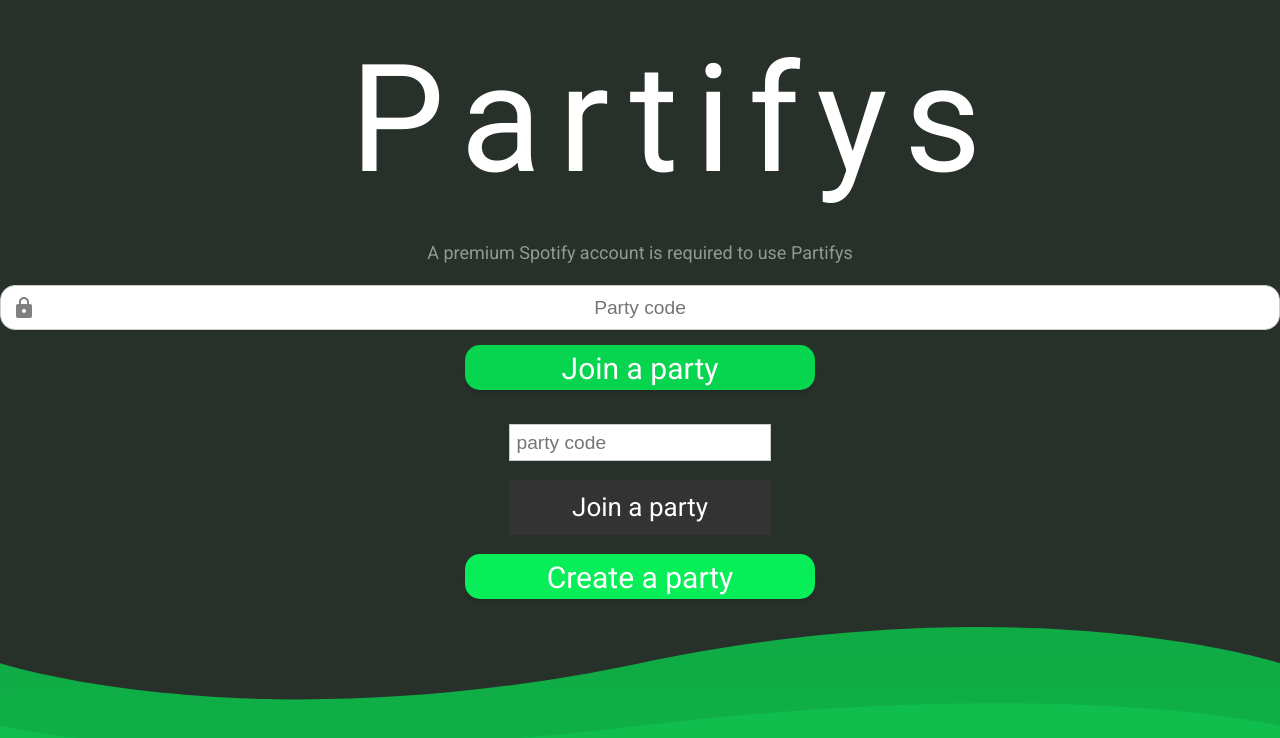
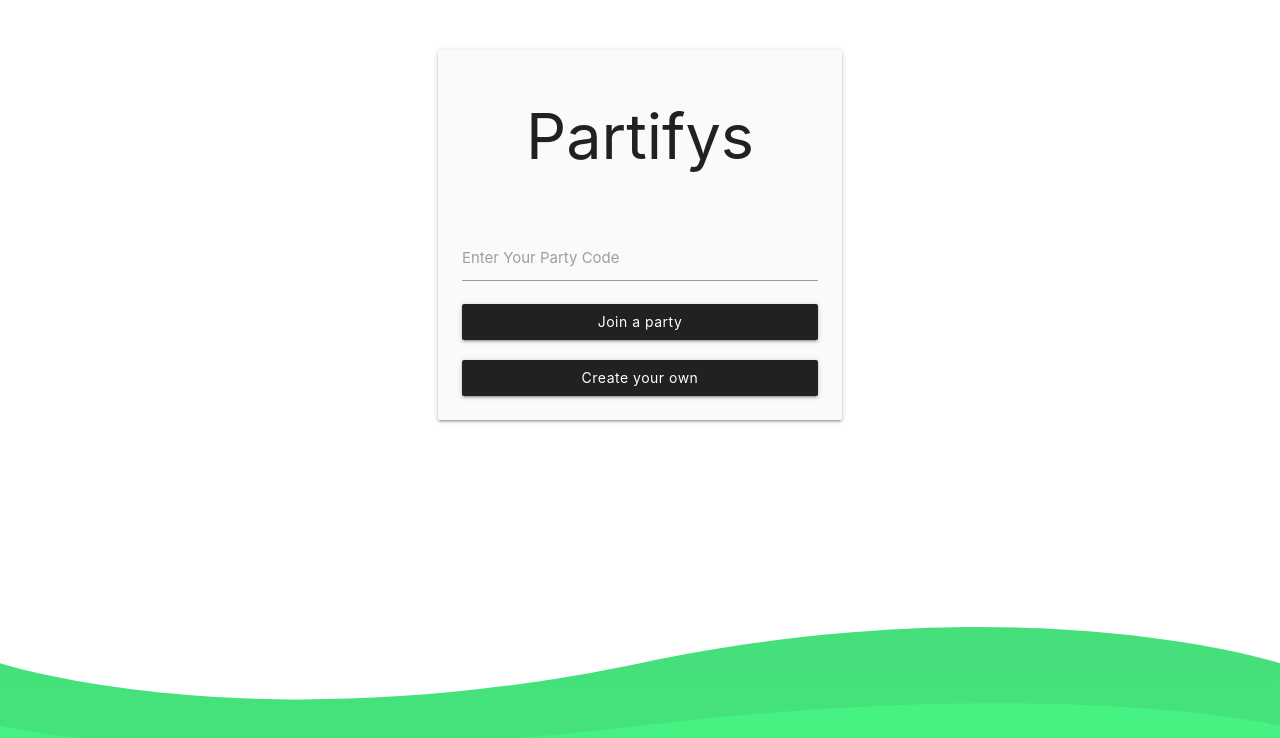
Before and after one commit to aditioan/partifys-frontend, a React (Create React App) app: page / in a window 1280 px wide. Shown: the top 738 px of the page. Built offline with nearby package versions, Linux system fonts and the light colour scheme; no server answers.

Commit message:
css adjust

```diff
--- a/package.json
+++ b/package.json
@@ -7,6 +7,7 @@
     "@testing-library/react": "^9.3.2",
     "@testing-library/user-event": "^7.1.2",
     "axios": "^0.19.2",
+    "materialize-css": "^1.0.0",
     "prop-types": "^15.7.2",
     "querystring": "^0.2.0",
     "react": "^16.13.1",
--- a/src/App.css
+++ /dev/null
@@ -1,414 +0,0 @@
-@import url('https://fonts.googleapis.com/css?family=Roboto');
-
-/* Global Styles */
-:root {
-  --primary-color: #dc3545;
-  --dark-color: #333333;
-  --light-color: #f4f4f4;
-  --danger-color: #dc3545;
-  --success-color: #28a745;
-}
-
-* {
-  box-sizing: border-box;
-  margin: 0;
-  padding: 0;
-}
-
-body {
-  font-family: 'Roboto', sans-serif;
-  font-size: 1rem;
-  line-height: 1.6;
-  background-color: #fff;
-  color: #333;
-}
-
-a {
-  color: var(--primary-color);
-  text-decoration: none;
-}
-
-a:hover {
-  color: #666;
-}
-
-ul {
-  list-style: none;
-}
-
-img {
-  width: 100%;
-}
-
-/* Utilities */
-.container {
-  max-width: 1100px;
-  margin: auto;
-  overflow: hidden;
-  padding: 0 2rem;
-}
-
-/* Text Styles*/
-.x-large {
-  font-size: 4rem;
-  line-height: 1.2;
-  margin-bottom: 1rem;
-}
-
-.large {
-  font-size: 3rem;
-  line-height: 1.2;
-  margin-bottom: 1rem;
-}
-
-.lead {
-  font-size: 1.5rem;
-  margin-bottom: 1rem;
-}
-
-.text-center {
-  text-align: center;
-}
-
-.text-primary {
-  color: var(--primary-color);
-}
-
-.text-dark {
-  color: var(--dark-color);
-}
-
-.text-success {
-  color: var(--success-color);
-}
-
-.text-danger {
-  color: var(--danger-color);
-}
-
-.text-center {
-  text-align: center;
-}
-
-.text-right {
-  text-align: right;
-}
-
-.text-left {
-  text-align: left;
-}
-
-/* Center All */
-.all-center {
-  display: flex;
-  flex-direction: column;
-  width: 100%;
-  margin: auto;
-  justify-content: center;
-  align-items: center;
-  text-align: center;
-}
-
-/* Cards */
-.card {
-  padding: 1rem;
-  border: #ccc 1px dotted;
-  margin: 0.7rem 0;
-}
-
-/* List */
-.list {
-  margin: 0.5rem 0;
-}
-
-.list li {
-  padding-bottom: 0.3rem;
-}
-
-/* Padding */
-.p {
-  padding: 0.5rem;
-}
-.p-1 {
-  padding: 1rem;
-}
-.p-2 {
-  padding: 2rem;
-}
-.p-3 {
-  padding: 3rem;
-}
-.py {
-  padding: 0.5rem 0;
-}
-.py-1 {
-  padding: 1rem 0;
-}
-.py-2 {
-  padding: 2rem 0;
-}
-.py-3 {
-  padding: 3rem 0;
-}
-
-/* Margin */
-.m {
-  margin: 0.5rem;
-}
-.m-1 {
-  margin: 1rem;
-}
-.m-2 {
-  margin: 2rem;
-}
-.m-3 {
-  margin: 3rem;
-}
-.my {
-  margin: 0.5rem 0;
-}
-.my-1 {
-  margin: 1rem 0;
-}
-.my-2 {
-  margin: 2rem 0;
-}
-.my-3 {
-  margin: 3rem 0;
-}
-
-/* Grid */
-.grid-2 {
-  display: grid;
-  grid-template-columns: repeat(2, 1fr);
-  grid-gap: 1rem;
-}
-
-.grid-3 {
-  display: grid;
-  grid-template-columns: repeat(3, 1fr);
-  grid-gap: 1rem;
-}
-
-.grid-4 {
-  display: grid;
-  grid-template-columns: repeat(4, 1fr);
-  grid-gap: 1rem;
-}
-
-.btn {
-  display: inline-block;
-  background: var(--light-color);
-  color: #333;
-  padding: 0.4rem 1.3rem;
-  font-size: 1rem;
-  border: none;
-  cursor: pointer;
-  margin-right: 0.5rem;
-  transition: opacity 0.2s ease-in;
-  outline: none;
-}
-
-.btn-link {
-  background: none;
-  padding: 0;
-  margin: 0;
-}
-
-.btn-block {
-  display: block;
-  width: 100%;
-}
-
-.btn-sm {
-  font-size: 0.8rem;
-  padding: 0.3rem 1rem;
-  margin-right: 0.2rem;
-}
-
-.badge {
-  display: inline-block;
-  font-size: 0.8rem;
-  padding: 0.2rem 0.7rem;
-  text-align: center;
-  margin: 0.3rem;
-  background: var(--light-color);
-  color: #333;
-  border-radius: 5px;
-}
-
-.alert {
-  padding: 0.7rem;
-  margin: 1rem 0;
-  opacity: 0.9;
-  background: var(--light-color);
-  color: #333;
-}
-
-.btn-primary,
-.bg-primary,
-.badge-primary,
-.alert-primary {
-  background: var(--primary-color);
-  color: #fff;
-}
-
-.btn-light,
-.bg-light,
-.badge-light,
-.alert-light {
-  background: var(--light-color);
-  color: #333;
-}
-
-.btn-dark,
-.bg-dark,
-.badge-dark,
-.alert-dark {
-  background: var(--dark-color);
-  color: #fff;
-}
-
-.btn-danger,
-.bg-danger,
-.badge-danger,
-.alert-danger {
-  background: var(--danger-color);
-  color: #fff;
-}
-
-.btn-success,
-.bg-success,
-.badge-success,
-.alert-success {
-  background: var(--success-color);
-  color: #fff;
-}
-
-.btn-white,
-.bg-white,
-.badge-white,
-.alert-white {
-  background: #fff;
-  color: #333;
-  border: #ccc solid 1px;
-}
-
-.btn:hover {
-  opacity: 0.8;
-}
-
-.bg-light,
-.badge-light {
-  border: #ccc solid 1px;
-}
-
-.round-img {
-  border-radius: 50%;
-}
-
-/* Forms */
-input {
-  margin: 1.2rem 0;
-}
-
-.form-text {
-  display: block;
-  margin-top: 0.3rem;
-  color: #888;
-}
-
-input[type='text'],
-input[type='email'],
-input[type='password'],
-input[type='date'],
-select,
-textarea {
-  display: block;
-  width: 100%;
-  padding: 0.4rem;
-  font-size: 1.2rem;
-  border: 1px solid #ccc;
-}
-
-input[type='submit'],
-button {
-  font: inherit;
-}
-
-table th,
-table td {
-  padding: 1rem;
-  text-align: left;
-}
-
-table th {
-  background: var(--light-color);
-}
-
-/* Navbar */
-.navbar {
-  display: flex;
-  justify-content: space-between;
-  align-items: center;
-  padding: 0.7rem 2rem;
-  z-index: 1;
-  width: 100%;
-  opacity: 0.9;
-  margin-bottom: 1rem;
-}
-
-.navbar ul {
-  display: flex;
-}
-
-.navbar a {
-  color: #fff;
-  padding: 0.45rem;
-  margin: 0 0.25rem;
-}
-
-.navbar a:hover {
-  color: var(--light-color);
-}
-
-.navbar .welcome span {
-  margin-right: 0.6rem;
-}
-
-/* Mobile Styles */
-@media (max-width: 700px) {
-  .hide-sm {
-    display: none;
-  }
-
-  .grid-2,
-  .grid-3,
-  .grid-4 {
-    grid-template-columns: 1fr;
-  }
-
-  /* Text Styles */
-  .x-large {
-    font-size: 3rem;
-  }
-
-  .large {
-    font-size: 2rem;
-  }
-
-  .lead {
-    font-size: 1rem;
-  }
-
-  /* Navbar */
-  .navbar {
-    display: block;
-    text-align: center;
-  }
-
-  .navbar ul {
-    text-align: center;
-    justify-content: center;
-  }
-}
--- a/src/App.js
+++ b/src/App.js
@@ -1,12 +1,11 @@
 import React, { Component } from 'react'
-import qs from 'querystring'
 import { ExternalLinkButton } from './layout-components/button'
 import TextField from './layout-components/text-field'
 import { formatName } from './layout-components/format-name'
-import styles from './app.module.css'
 
-import Room from './components/Room'
-import './App.css'
+import 'materialize-css/dist/css/materialize.min.css'
+import M from 'materialize-css/dist/js/materialize.min.js'
+//import styles from './app.module.css'
 
 import axios from 'axios'
 
@@ -16,27 +15,13 @@ import { BrowserRouter as Router, Switch, Route } from 'react-router-dom'
 import { Provider } from 'react-redux'
 import store from './store'
 
-// const hash = window.location.hash
-//   .substring(1)
-//   .split('&')
-//   .reduce(function (initial, item) {
-//     if (item) {
-//       const parts = item.split('=')
-//       initial[parts[0]] = decodeURIComponent(parts[1])
-//     }
-//     return initial
-//   }, {})
-// window.location.hash = ''
+import Room from './components/Room'
 
 export default class App extends Component {
   state = {
     partyName: '',
     partyCode: '',
-    token: '',
-    rtoken: '',
     joinCode: '',
-    //host: true,
-    playlistId: '',
   }
 
   get partyUrl() {
@@ -44,22 +29,10 @@ export default class App extends Component {
   }
 
   get spotifyOauthUrl() {
-    // const query = {
-    //   client_id: process.env.REACT_APP_CLIENT_ID,
-    //   response_type: 'token',
-    //   redirect_uri: process.env.REACT_APP_REDIRECT_URI,
-    //   state: qs.stringify({
-    //     party: this.state.partyName,
-    //     code: this.state.partyCode
-    //   }),
-    //   scope: 'streaming user-read-email user-read-private'
-    // }
-    //const client_id = process.env.REACT_APP_CLIENT_ID
-    const client_id = '132372e0dac54dbba8fcc9204e3d24ff'
+    const client_id = process.env.REACT_APP_CLIENT_ID
+    const redirect_uri = process.env.REACT_APP_REDIRECT_URI
     const scopes =
       'user-read-private user-read-email user-read-playback-state user-read-currently-playing playlist-modify-public playlist-modify-private'
-    //const redirect_uri = process.env.REACT_APP_REDIRECT_URI
-    const redirect_uri = 'http://localhost:3000/callback/'
 
     const login_string =
       'https://accounts.spotify.com/authorize' +
@@ -68,8 +41,8 @@ export default class App extends Component {
       client_id +
       (scopes ? '&scope=' + encodeURIComponent(scopes) : '') +
       '&redirect_uri=' +
-      encodeURIComponent(redirect_uri) +
-      '&show_dialog=true'
+      encodeURIComponent(redirect_uri)
+
     //Note:
     //if you don't want to show the confirm dialog page all the time
     //get rid of the "+&'show_dialog=true" part
@@ -78,33 +51,10 @@ export default class App extends Component {
     return login_string
   }
 
-  getHashParams() {
-    var hashParams = {}
-    var e,
-      r = /([^&;=]+)=?([^&;]*)/g,
-      q = window.location.hash.substring(1)
-    while ((e = r.exec(q))) {
-      hashParams[e[1]] = decodeURIComponent(e[2])
-    }
-    //console.log('harshParams')
-    //console.log(hashParams)
-    return hashParams
-  }
-
   onPartyNameChange = (partyName) =>
     this.setState({ partyName: formatName(partyName) })
 
   componentDidMount() {
-    // Set token
-    // let _token = hash.access_token
-    // console.log('token= ' + _token)
-    // if (_token) {
-    //   this.setState({
-    //     token: _token,
-    //   })
-    // }
-
-    //var params = this.getHashParams()
     const params = new URLSearchParams(window.location.search)
 
     if (params.has('error')) {
@@ -115,7 +65,6 @@ export default class App extends Component {
       axios
         .get(`http://localhost:3001/callback/?code=${params.get('code')}`)
         .then((res) => {
-          //console.log(res.data)
           const error = res.data.error
           if (error) {
             console.log(error)
@@ -125,63 +74,25 @@ export default class App extends Component {
 
             axios
               .post('http://localhost:3001/room', {
-                token: access_token,
+                access_token,
+                refresh_token,
               })
               .then((res) => {
-                //console.log(res.data.roomNumber)
-
                 this.setState({
-                  token: access_token,
-                  rtoken: refresh_token,
+                  //access_token,
+                  //refresh_token,
                   partyCode: res.data.roomNumber,
-                  playlistId: res.data.playlist_id,
+                  //playlistId: res.data.playlist_id,
                 })
               })
           }
         })
     }
-
-    // var access_token = params.access_token
-    // var refresh_token = params.refresh_token
-    // var error = params.error
-
-    // if (error) {
-    //   console.log('There was an error during the authentication')
-    // } else {
-    //   if (access_token) {
-    //     this.setState({
-    //       token: access_token,
-    //       rtoken: refresh_token,
-    //     })
-    //   }
-    // }
-
-    // if (access_token) {
-    //   //console.log('I am here!!!!')
-    //   axios
-    //     .post('http://localhost:3001/room', {
-    //       token: access_token,
-    //     })
-    //     .then((res) => {
-    //       //console.log(res.data.roomNumber)
-    //       this.setState({
-    //         partyCode: res.data.roomNumber,
-    //         playlistId: res.data.playlist_id,
-    //       })
-    //     })
-    // }
   }
 
-  get createRoom() {
-    return axios.get('/room')
-  }
-
-  get roomNumber() {
-    const s1 = Math.floor(Math.random() * 10).toString()
-    const s2 = Math.floor(Math.random() * 10).toString()
-    const s3 = Math.floor(Math.random() * 10).toString()
-    const s4 = Math.floor(Math.random() * 10).toString()
-    return s1.concat(s2, s3, s4)
+  componentDidUpdate() {
+    //init the materializecss javascript
+    M.AutoInit()
   }
 
   onChange = (e) => {
@@ -196,86 +107,71 @@ export default class App extends Component {
     console.log(res.data)
   }
 
-  onJoin = (e) => {
+  onJoin = async (e) => {
     e.preventDefault()
-    axios
-      .post('http://localhost:3001/room/join', {
+    const res = await axios.post('http://localhost:3001/room/join', {
       room: this.state.joinCode,
     })
-      .then((res) => {
-        //console.log(res.data.roomNumber)
-        if (res.data.token !== '' && res.data.roomNumber !== '') {
-          console.log(res.data)
+
+    if (res.data.error) {
+      console.log(res.data.error)
+    } else {
       this.setState({
-            token: res.data.token,
         partyCode: res.data.roomNumber,
-            playlistId: res.data.playlistId,
       })
     }
-      })
   }
 
   render() {
-    if (
-      this.state.partyCode !== '' &&
-      this.state.rtoken !== '' &&
-      this.state.token !== '' &&
-      this.state.playlistId !== ''
-    ) {
+    if (this.state.partyCode !== '') {
       return (
         <Provider store={store}>
-          <Room
-            token={this.state.token}
-            rtoekn={this.state.token}
-            room={this.state.partyCode}
-            playlistId={this.state.playlistId}
-          />
+          <Room room={this.state.partyCode} />
         </Provider>
       )
     } else {
       //landing page
       return (
         <Provider store={store}>
-          <div className={styles.app}>
-            <div className={styles.home}>
-              <h1 className={styles.titleApp}>Partifys</h1>
-
-              <p className={styles.highlight}>
-                A premium Spotify account is required to use Partifys
-              </p>
-
-              <TextField
+          <div className="row">
+            <div className="col s12 m4 offset-m4">
+              <div
+                className="card grey lighten-5"
+                style={{ marginTop: 50, paddingTop: 10 }}
+              >
+                <h1 className="grey-text text-darken-4 center-align">
+                  Partifys
+                </h1>
+                <div className="card-content">
+                  <form onSubmit={this.onJoin}>
+                    <div className="input-field">
+                      <input
+                        id="join_party"
                         type="text"
-                name="partycode"
-                placeholder="Party code"
-              />
-              <ExternalLinkButton
-                variant="primary"
-                href={`https://www.google.com/`}
-              >
-                Join a party
-              </ExternalLinkButton>
-
-              <form onSubmit={this.onJoin} className="form">
-                <input
-                  type="text"
-                  placeholder="party code"
                         value={this.state.joinCode}
                         onChange={this.onChange}
                       />
-                <input
+                      <label htmlFor="join_party">Enter Your Party Code</label>
+                    </div>
+
+                    <button
+                      className="btn waves-effect waves-light grey darken-4"
+                      style={{ width: '100%' }}
                       type="submit"
-                  value="Join a party"
-                  className="btn btn-dark btn-block"
-                />
-              </form>
-
-              <ExternalLinkButton
-                variant="secondary"
+                      name="join"
+                    >
+                      Join a party
+                    </button>
+                    <a
+                      className="waves-effect waves-light btn grey darken-4"
+                      style={{ width: '100%', marginTop: 20 }}
                       href={this.spotifyOauthUrl}
                     >
-                Create a party
-              </ExternalLinkButton>
+                      Create your own
+                    </a>
+                  </form>
+                </div>
+              </div>
             </div>
           </div>
         </Provider>
--- a/src/index.css
+++ b/src/index.css
@@ -1,13 +1,12 @@
 body {
-  margin: 0;
-  font-family: -apple-system, BlinkMacSystemFont, 'Segoe UI', 'Roboto', 'Oxygen',
-    'Ubuntu', 'Cantarell', 'Fira Sans', 'Droid Sans', 'Helvetica Neue',
-    sans-serif;
-  -webkit-font-smoothing: antialiased;
-  -moz-osx-font-smoothing: grayscale;
+  min-height: 100vh;
+  /* background: #28302a; */
+  background-image: url('/wave.svg');
+  background-position: center bottom;
+  background-repeat: no-repeat;
+  background-size: 100%;
 }
 
-code {
-  font-family: source-code-pro, Menlo, Monaco, Consolas, 'Courier New',
-    monospace;
+.btn {
+  text-transform: none !important;
 }
```
Also changed, not shown: src/components/Room.js (+21 -22 lines), src/components/Search.js (+4 -7 lines), 1 other file (tests, documents, lock files or other folders). Lines whose indentation alone changed are shown as unchanged.
